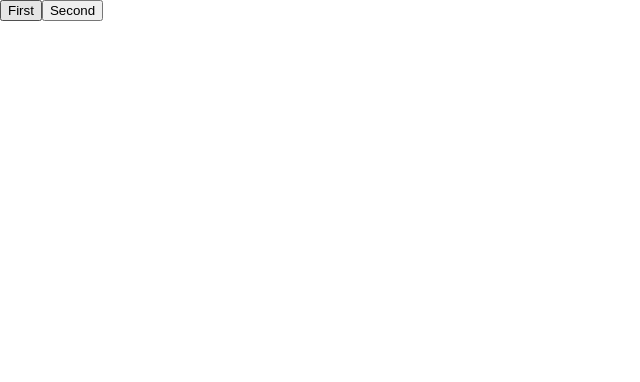
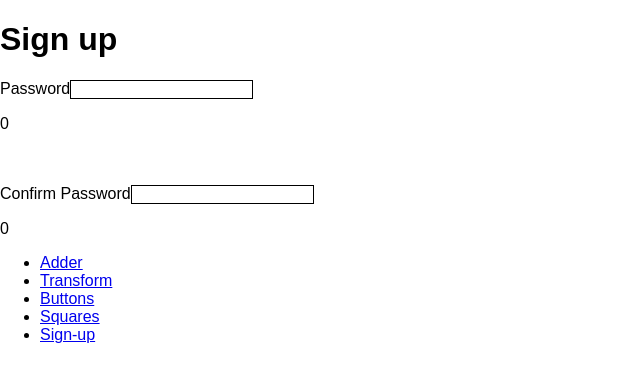
Before and after one commit to SoozeC/reactstuff, a React (Create React App) app: page /signup in a window 1280 px wide. Shown: the top 382 px of the page, without its empty margins (0-640 px from the left). Built offline with nearby package versions, Linux system fonts and the light colour scheme; the HTML template or start-up script is replaced by a standard one.

Commit message:
added links

```diff
--- a/package.json
+++ b/package.json
@@ -5,6 +5,7 @@
   "dependencies": {
     "react": "^16.4.0",
     "react-dom": "^16.4.0",
+    "react-router-dom": "^4.3.1",
     "react-scripts": "1.1.4"
   },
   "scripts": {
--- a/src/Adder.jsx
+++ b/src/Adder.jsx
@@ -31,6 +31,7 @@ class Adder extends Component {
 	render() {
 		return (
 			<React.Fragment>
+				<h1>Adding up some numbers</h1>
 				<input onChange={ this.handleUpdate } ></input>
 				<button onClick={ this.handleAdd } >Add another number</button>
 				<button onClick={ this.handleTotal } >Total all numbers</button>
--- a/src/App.jsx
+++ b/src/App.jsx
@@ -1,14 +1,58 @@
 import React from 'react';
-// import Adder from './Adder';
-// import Transform from './Transform';
+import {
+    BrowserRouter as Router,
+    Route,
+    Switch,
+} from "react-router-dom";
+import Adder from './Adder';
+import Transform from './Transform';
 import Buttons from './Buttons';
+import Squares from './Squares';
+import SignUp from './SignUp';
+import Links from './Links';
+import FourOhFour from './FourOhFour';
 
-// let fn = x => x * x
+
+
+<Switch>
+    <Route exact path="/" component={ Buttons }/>
+    <Route component={ FourOhFour }/>
+</Switch>
+
+let fn = x => x * x
 
 const App = () => (
-	// <Adder />
-	// <Transform transform={ fn } />
-	<Buttons />
+    <Router>
+	    <React.Fragment>
+		    <Switch>
+
+				<Route path="/adder" render={ () => (
+					<Adder />
+				)}/>
+				<Route path="/transform" render={ () => (
+					<Transform transform={ fn } />
+				)}/>
+				<Route path="/buttons" render={ () => (
+					<Buttons />
+				)}/>
+
+				<Route path="/squares/:colour" render={ ({ match }) => (
+				    <Squares colour={ match.params.colour } />
+				)} />
+				<Route path="/squares" render={ () => (
+					<Squares />
+				)}/>
+				<Route path="/signup" render={ () => (
+					<SignUp minimumLength={ 12 } />
+				)}/>
+				<Route component={ FourOhFour }/>
+			</Switch>
+			<Links />
+	    </React.Fragment>
+    </Router>
 );
 
+
+
+
 export default App;
--- a/src/Buttons.jsx
+++ b/src/Buttons.jsx
@@ -14,6 +14,7 @@ class Buttons extends Component {
     render() {
         return (
             <React.Fragment>
+                <h1>An amazing game of red button, blue button</h1>
                 <Button name="First" selected={ this.state.selected === 1 } onClick={ () => this.handleClick(1) } />
                 <Button name="Second" selected={ this.state.selected === 2 } onClick={ () => this.handleClick(2) } />
             </React.Fragment>
--- /dev/null
+++ b/src/FourOhFour.jsx
@@ -0,0 +1,5 @@
+import React from "react";
+
+const FourOhFour = () => <p>Page not found</p>;
+
+export default FourOhFour;
--- /dev/null
+++ b/src/Links.jsx
@@ -0,0 +1,17 @@
+import React from 'react';
+
+import { Link } from "react-router-dom";
+
+const Links = () => (
+	<div className="well">
+	    <ul className="nav nav-pills">
+	        <li className="list-group-item-danger"><Link to="/adder">Adder</Link></li>
+			<li className="list-group-item-danger"><Link to="/transform">Transform</Link></li>
+			<li className="list-group-item-danger"><Link to="/buttons">Buttons</Link></li>
+			<li className="list-group-item-danger"><Link to="/squares">Squares</Link></li>
+			<li clasNames="list-group-item-danger"><Link to="/signup">Sign-up</Link></li>
+	    </ul>
+    </div>
+
+);
+export default Links;
--- /dev/null
+++ b/src/Password.jsx
@@ -0,0 +1,10 @@
+import React from "react";
+
+const Password = ({ box1, box2, passwordEntered }) => {
+  const borderStyle = box1 === box2 ? "1px solid black" : "5px solid red";
+  const boxStyle = { border: borderStyle };
+
+ return <input style={boxStyle} passwordEntered={passwordEntered}></input>
+}
+
+export default Password;
--- /dev/null
+++ b/src/SignUp.jsx
@@ -0,0 +1,40 @@
+import React, { Component } from "react";
+import Password from './Password';
+
+class SignUp extends Component {
+
+	constructor(props) {
+        super(props);
+        this.state = {
+        	box1: 0,
+        	box2: 0
+        };
+        this.checkLengthBox1 = this.checkLengthBox1.bind(this);
+		this.checkLengthBox2 = this.checkLengthBox2.bind(this);
+    }
+
+	checkLengthBox1(e) {
+        this.setState({ box1: e.target.value.length })
+    }
+
+	checkLengthBox2(e) {
+        this.setState({ box2: e.target.value.length })
+    }
+
+	render() {
+        return (
+            <React.Fragment>
+	            <h1>Sign up</h1>
+            	<label>Password</label>
+	            <Password passwordEntered={ () => this.checkLengthBox1 } />
+	            <p>{this.state.box1}</p>
+	            <br/ > <br />
+	            <label>Confirm Password</label>
+                <Password passwordEntered={ () => this.checkLengthBox2 } />
+                <p>{this.state.box2}</p>
+            </React.Fragment>
+        );
+    }
+}
+
+export default SignUp
--- a/src/Square.jsx
+++ b/src/Square.jsx
@@ -1,30 +1,14 @@
-import React, { Component } from "react";
+import React from "react";
 
-class Square extends Component {
+const Square = ({ selected, handleClick }) => {
+  const colour = selected ? "hotpink" : "white";
+  const divStyle = {
+    backgroundColor: colour,
+    border: "10px solid black",
+    height: '200px',
+    width: '200px' };
 
-  constructor(props) {
-    super(props);
-    this.state = { clicked: false };
-    this.handleClick = this.handleClick.bind(this);
-  }
-
-  handleClick() {
-    const { clicked } = this.state;
-    clicked ? this.setState( { clicked: false }) : this.setState( { clicked: true });
-  }
-
-  render() {
-	const { clicked } = this.state;
-	const colour = clicked ? "white " : "hotpink";
-	const divStyle = {
-		backgroundColor: colour,
-		border: "10px solid black",
-		height: '200px',
-		width: '200px',
-	};
-
-    return <div style={divStyle} onClick={ this.handleClick } ></div>;
-  }
+ return <div style={divStyle} onClick={handleClick}></div>
 }
 
 export default Square;
--- /dev/null
+++ b/src/Squares.jsx
@@ -0,0 +1,25 @@
+import React, { Component } from "react";
+import Square from './Square';
+
+class Squares extends Component {
+	constructor(props) {
+        super(props);
+        this.state = { selected: 1 };
+    }
+
+	 handleClick(square) {
+        this.setState({ selected: square })
+    }
+
+    render() {
+        return (
+            <React.Fragment>
+                <h1>Pink square, white square</h1>
+                <Square selected={ this.state.selected === 1 } handleClick={ () => this.handleClick(1) } />
+                <Square selected={ this.state.selected === 2 } handleClick={ () => this.handleClick(2) } />
+            </React.Fragment>
+        );
+    }
+}
+
+export default Squares;
--- a/src/Transform.jsx
+++ b/src/Transform.jsx
@@ -19,6 +19,7 @@ class Transform extends Component {
 	render() {
 		return (
 			<React.Fragment>
+				<h1>Squaring a number</h1>
 				<input type="number" onChange={ this.handleUpdate } ></input>
 				<p>{this.state.input}</p>
 			</React.Fragment>
```
Also changed, not shown: 1 other file (tests, documents, lock files or other folders).
